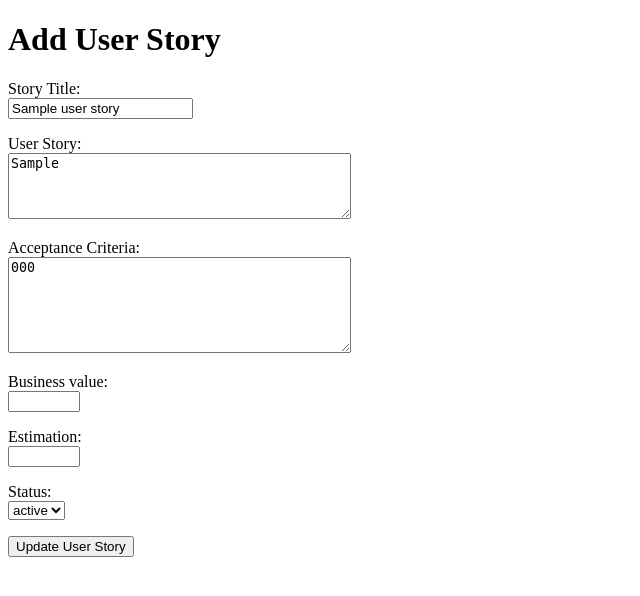
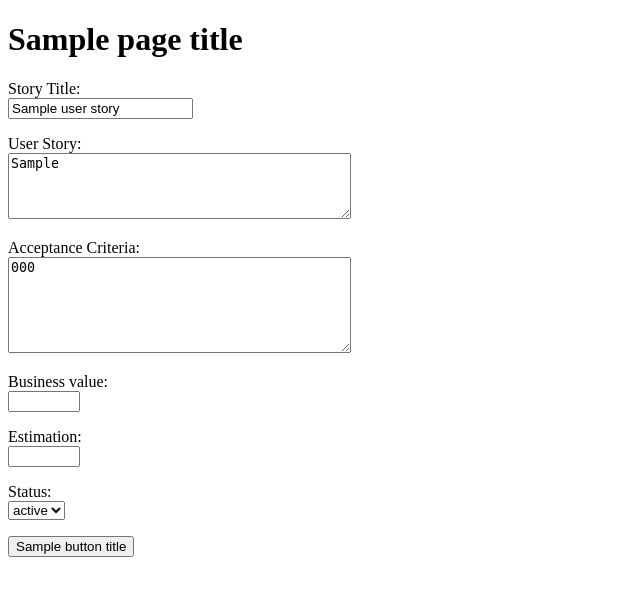
Before and after one commit to CodecoolGlobal/super-sprinter-3000-python-reference-makktim, a Flask app: template templates/user_story.html in a window 1280 px wide. Shown: the top 596 px of the page, without its empty margins (0-640 px from the left). Run offline with Flask 2, Linux system fonts and the light colour scheme; the template is opened without the code that fills it: most values are stand-ins (such as "Sample title", 1, 10 or a date in 2020).

Commit message:
Dynamic page and button title on form

```diff
--- a/server.py
+++ b/server.py
@@ -25,6 +25,8 @@ def route_story_add():
                                'estimation': 2,
                            },
                            form_url=url_for('route_story_add'),
+                           page_title='Add User Story',
+                           button_title='Add new User Story',
                            )
 
 
@@ -38,7 +40,9 @@ def route_story_update(story_id: int):
     return render_template('user_story.html',
                            user_story=user_story,
                            statuses=data_handler.STATUSES,
-                           form_url=url_for('route_story_update', story_id=story_id)
+                           form_url=url_for('route_story_update', story_id=story_id),
+                           page_title='Update User Story',
+                           button_title='Update User Story',
                            )
 
 
--- a/templates/user_story.html
+++ b/templates/user_story.html
@@ -1,11 +1,11 @@
 {% extends 'layout.html' %}
 
 {% block title %}
-    Add User Story
+    {{ page_title }}
 {% endblock %}
 
 {% block content %}
-    <h1>Add User Story</h1>
+    <h1>{{ page_title }}</h1>
 
     <form action="{{ form_url }}"
           method="post">
@@ -46,13 +46,7 @@
             </p>
         {% endif %}
         <p>
-            <button type="submit">
-                {% if user_story['status'] is defined %}
-                    Update User Story
-                {% else %}
-                    Add new User Story
-                {% endif %}
-            </button>
+            <button type="submit">{{ button_title }}</button>
         </p>
     </form>
 {% endblock %}
```
